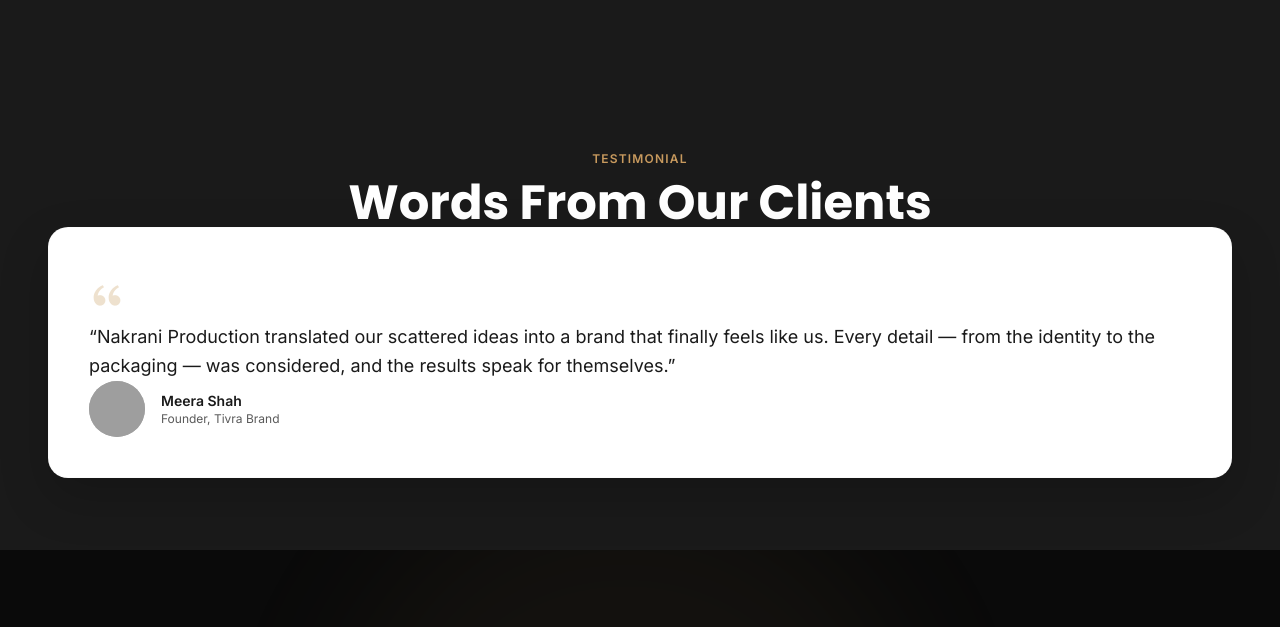
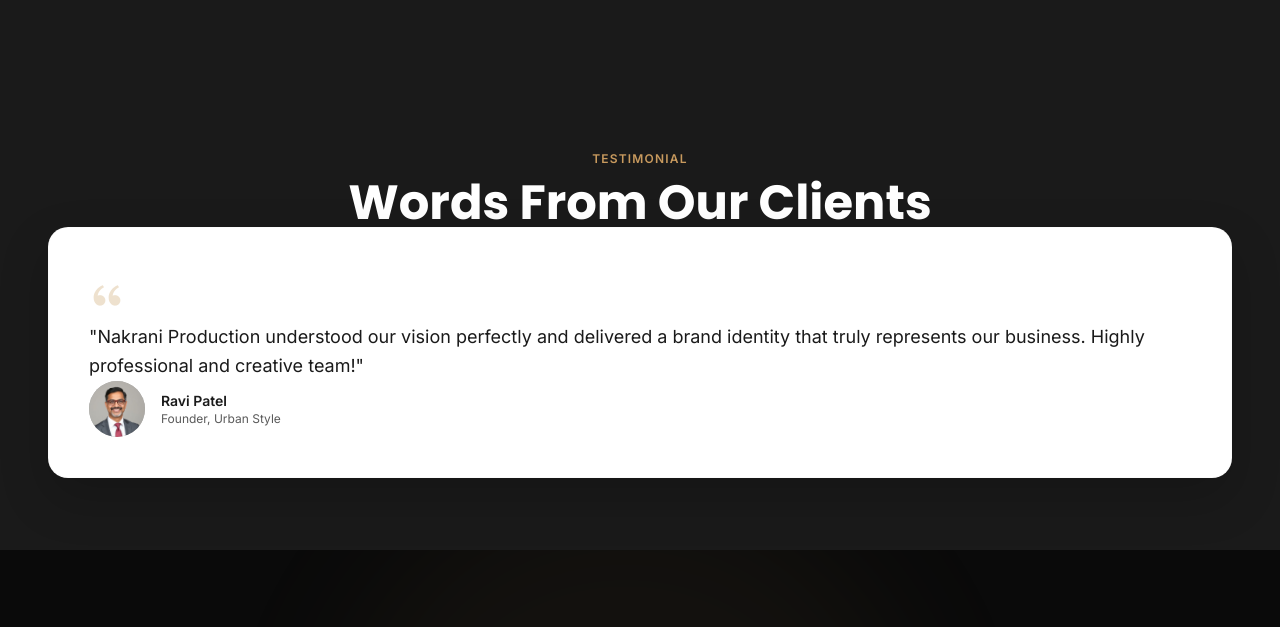
Before and after one commit to shreehariitsolutions19/Nakrani-Production, a Django app: page /about/ in a window 1280 px wide. Shown: the part 2830-3457 px from the top of the page. Run offline with Django 5.2, Linux system fonts and the light colour scheme; data comes from the database, SQL or seed files in the repository; some libraries are stand-ins or nearby versions; grey boxes are pictures that could not be loaded.

Commit message:
Sync testimonial across pages

```diff
--- a/website/templates/website/about.html
+++ b/website/templates/website/about.html
@@ -980,10 +980,9 @@
                 <blockquote
                     class="text-dark-50 text-lg md:text-xl leading-relaxed my-6"
                 >
-                    “Nakrani Production translated our scattered ideas into a
-                    brand that finally feels like us. Every detail — from the
-                    identity to the packaging — was considered, and the results
-                    speak for themselves.”
+                    "Nakrani Production understood our vision perfectly and
+                    delivered a brand identity that truly represents our
+                    business. Highly professional and creative team!"
                 </blockquote>
 
 
@@ -994,8 +993,8 @@
                     >
 
                         <img
-                            src="{% static 'site/images/testimonial-meera.jpg' %}"
-                            alt="Meera Shah"
+                            src="{% static 'site/images/10_ravi-patel.jpg' %}"
+                            alt="Ravi Patel"
                             class="w-full h-full object-cover"
                         />
 
@@ -1007,13 +1006,13 @@
                         <p
                             class="text-dark-50 font-semibold text-sm md:text-base"
                         >
-                            Meera Shah
+                            Ravi Patel
                         </p>
 
                         <p
                             class="text-dark-400 text-xs md:text-sm"
                         >
-                            Founder, Tivra Brand
+                            Founder, Urban Style
                         </p>
 
                     </div>
```
